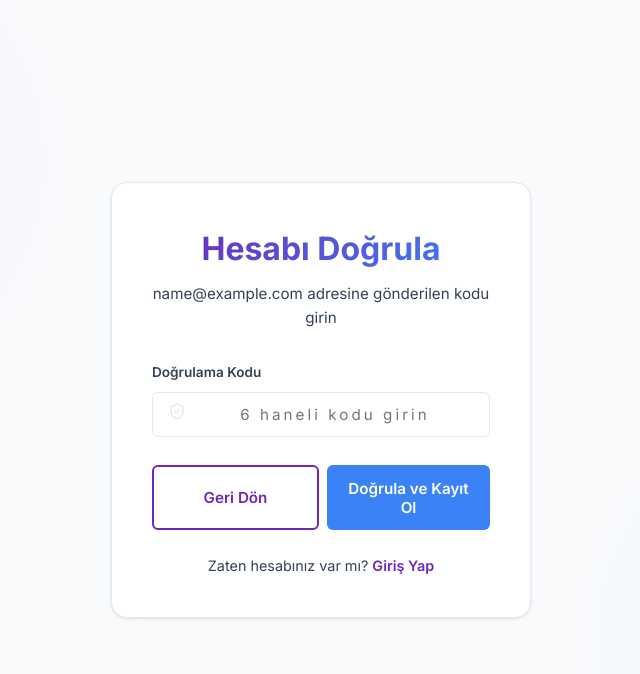
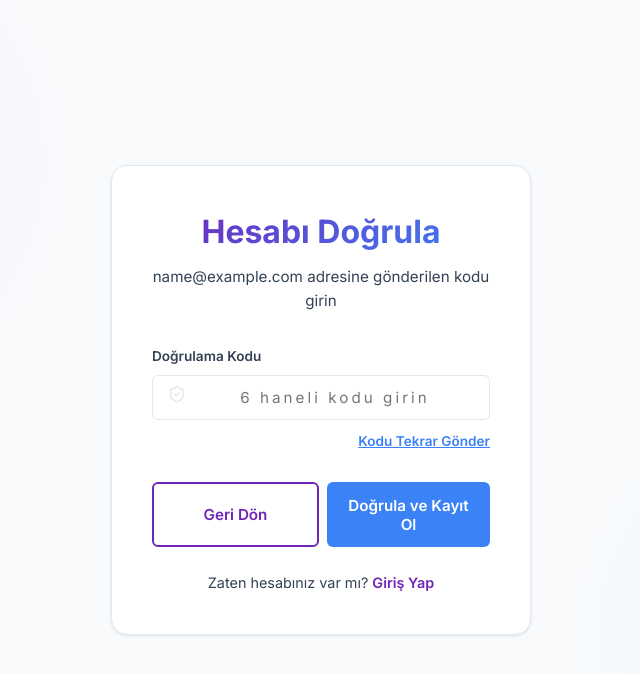
Before and after one commit to Abdullah497dk/Epusula-app1, a React (Vite) app: page /signup in a window 1280 px wide. Both pictures are taken after typing "Sample", "name@example.com", "Sample123" into the empty fields and a click on the button "İleri". Shown: the top 674 px of the page, without its empty margins (319-959 px from the left). Built offline with nearby package versions, Linux system fonts and the light colour scheme.

Commit message:
send the code again button

```diff
--- a/src/pages/Signup.jsx
+++ b/src/pages/Signup.jsx
@@ -36,6 +36,12 @@ const Signup = () => {
     alert(`E-posta doğrulama kodunuz: ${code}\n\n(Bu mesaj, test ortamında olduğumuz için e-posta yerine gösterilmektedir.)`);
 
     setStep(2);
+  };
+
+  const handleResendCode = () => {
+    const code = Math.floor(100000 + Math.random() * 900000).toString();
+    setGeneratedCode(code);
+    alert(`YENİ E-posta doğrulama kodunuz: ${code}\n\n(Bu mesaj, test ortamında olduğumuz için e-posta yerine gösterilmektedir.)`);
   };
 
   const handleVerify = (e) => {
@@ -296,6 +302,25 @@ const Signup = () => {
                   onBlur={(e) => e.target.style.borderColor = 'var(--color-gray)'}
                 />
               </div>
+
+              <div style={{ textAlign: 'right' }}>
+                <button
+                  type="button"
+                  onClick={handleResendCode}
+                  style={{
+                    background: 'none',
+                    border: 'none',
+                    color: 'var(--color-blue)',
+                    fontSize: '0.85rem',
+                    fontWeight: 600,
+                    cursor: 'pointer',
+                    padding: 0,
+                    textDecoration: 'underline'
+                  }}
+                >
+                  Kodu Tekrar Gönder
+                </button>
+              </div>
             </div>
 
             <div style={{ display: 'flex', gap: '0.5rem', marginTop: '0.5rem' }}>
```
